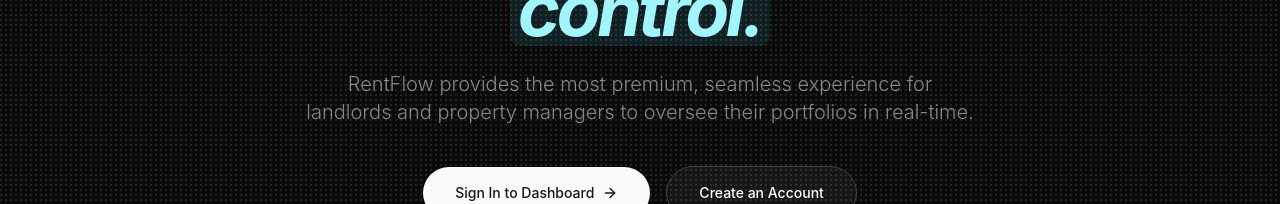
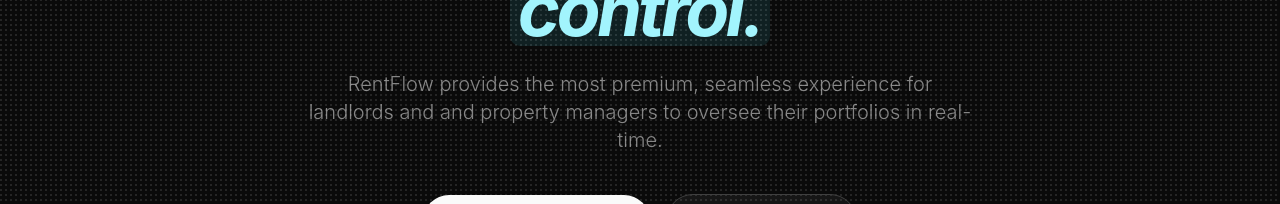
Before and after one commit to YoungCarti/rentflow, a Next.js app: page / in a window 1280 px wide. Shown: the part 356-560 px from the top of the page. Built offline with nearby package versions, Linux system fonts and the light colour scheme; no server answers.

Commit message:
test webhook commit w/ hermes v54

```diff
--- a/src/app/page.tsx
+++ b/src/app/page.tsx
@@ -266,7 +266,7 @@
                         variants={fadeUp}
                         className="text-lg md:text-xl text-white/50 mb-10 max-w-2xl mx-auto font-light"
                     >
-                        RentFlow provides the most premium, seamless experience for landlords and property managers to oversee their portfolios in real-time.
+                        RentFlow provides the most premium, seamless experience for landlords and and property managers to oversee their portfolios in real-time.
                     </motion.p>
 
                     <motion.div
```
